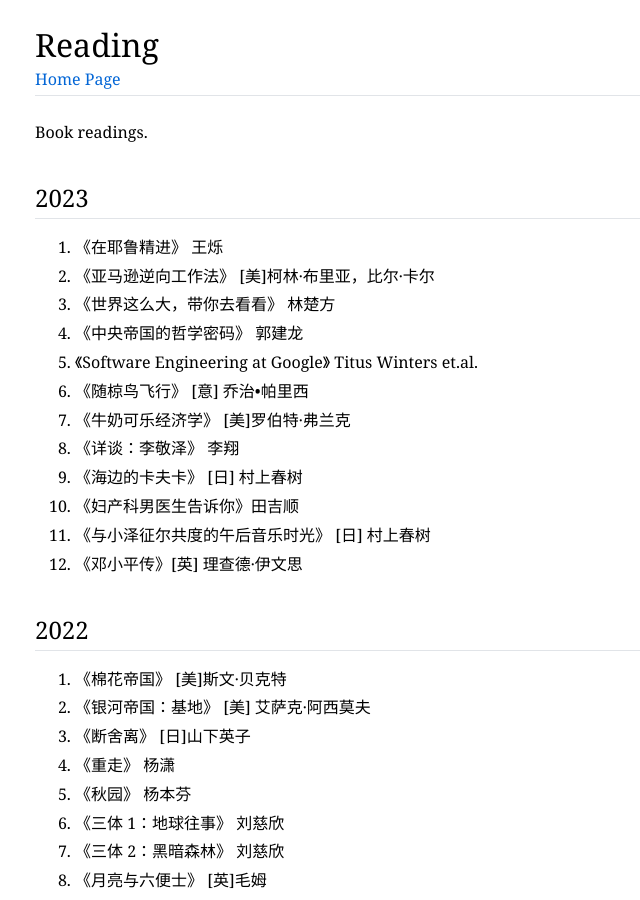
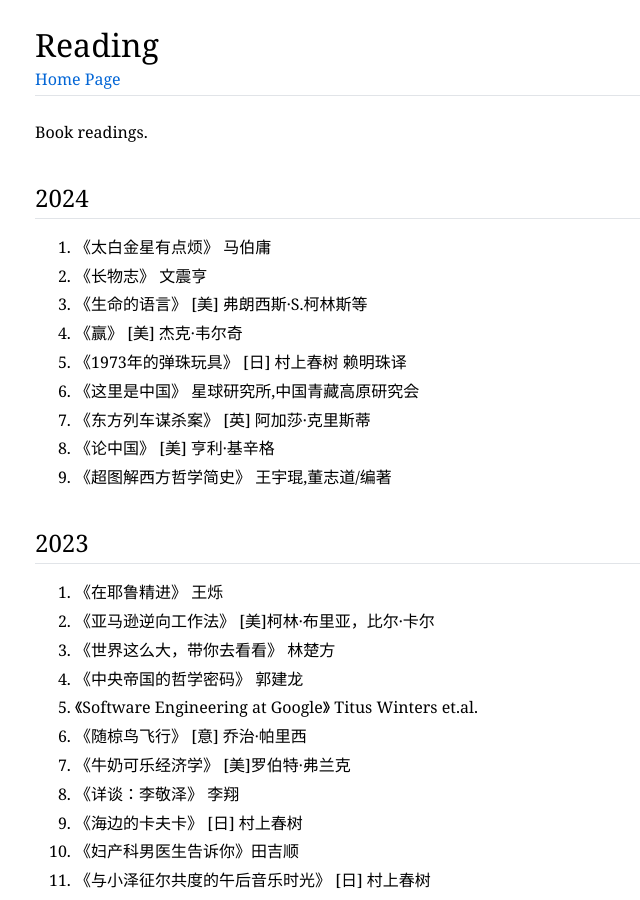
Before and after one commit to fs302/fs302.github.io, a Jekyll site: the page reading.html, which Jekyll copies as it is, in a window 1280 px wide and 900 px high. Shown: the whole window, without its empty margins (0-640 px from the left). Built offline with Jekyll 4.4.1, drawn with Linux system fonts in a browser that asks for light colours.

Commit message:
reading and projects update

```diff
--- a/projects.html
+++ b/projects.html
@@ -35,7 +35,7 @@
 <img src="image/taocode.png" alt="TaoCode" width="400px" /></div>
 <div id="text-container"><p><i><b>Related Techniques</b>: Graph Neural Networks, Social Recommendation</i></p>
 <p>Our research has demonstrated that social relations on Taobao exhibit homophily(the tendency of individuals to associate and bond with similar others), which can serve as an additional data source for <b>user behavior modeling</b> (<a href="https://arxiv.org/abs/2112.14446" target=&ldquo;blank&rdquo;>Huang et al., SIGIR&rsquo;21</a>) and <b>item sales modeling</b> (<a href="https://arxiv.org/abs/2203.14807" target=&ldquo;blank&rdquo;>Yang et al., TKDE&rsquo;22</a>). <br /></p>
-<p>To further boost the power of social relations in the recommendation, we employ <b>graph structure learning(GSL)</b> techniques on the social graph to generate superior recommendations for inactive users[Comming Soon], and introduce GraphTranslator(<a href="https://arxiv.org/abs/2402.07197" target=&ldquo;blank&rdquo;>Zhang et al., WWW&rsquo;24</a>) to conduct <b>open-ended tasks</b> on understanding users interests in social context with GNN(Graph Neural Network) and LLM(Large Language Model).<br /></p>
+<p>To further boost the power of social relations in the recommendation, we employ <b>graph structure learning(GSL)</b> techniques on the social graph to generate superior recommendations for inactive users(<a href="https://arxiv.org/abs/2405.05288v1" target=&ldquo;blank&rdquo;>Liu et al., DASFAA&rsquo;24</a>), and introduce GraphTranslator(<a href="https://arxiv.org/abs/2402.07197" target=&ldquo;blank&rdquo;>Zhang et al., WWW&rsquo;24</a>) to conduct <b>open-ended tasks</b> on understanding users interests in social context with GNN(Graph Neural Network) and LLM(Large Language Model).<br /></p>
 </div></div>
     <div> <!-- nomenulastbit to counteract  <div id="layout">  -->
     </div> <!--- <div id="layout"> --->
--- a/reading.html
+++ b/reading.html
@@ -34,6 +34,27 @@
 <div id="subtitle"><a href="index.html" target=&ldquo;blank&rdquo;>Home Page</a></div>
 </div>
 <p>Book readings.</p>
+<h2>2024</h2>
+<ol>
+<li><p>《太白金星有点烦》 马伯庸</p>
+</li>
+<li><p>《长物志》 文震亨</p>
+</li>
+<li><p>《生命的语言》 [美] 弗朗西斯·S.柯林斯等</p>
+</li>
+<li><p>《赢》 [美] 杰克·韦尔奇</p>
+</li>
+<li><p>《1973年的弹珠玩具》 [日] 村上春树 赖明珠译</p>
+</li>
+<li><p>《这里是中国》 星球研究所,中国青藏高原研究会</p>
+</li>
+<li><p>《东方列车谋杀案》 [英] 阿加莎·克里斯蒂</p>
+</li>
+<li><p>《论中国》 [美] 亨利·基辛格</p>
+</li>
+<li><p>《超图解西方哲学简史》 王宇琨,董志道/编著</p>
+</li>
+</ol>
 <h2>2023</h2>
 <ol>
 <li><p>《在耶鲁精进》 王烁</p>
@@ -46,7 +67,7 @@
 </li>
 <li><p>《Software Engineering at Google》 Titus Winters et.al.</p>
 </li>
-<li><p>《随椋鸟飞行》 [意] 乔治•帕里西</p>
+<li><p>《随椋鸟飞行》 [意] 乔治·帕里西</p>
 </li>
 <li><p>《牛奶可乐经济学》 [美]罗伯特·弗兰克</p>
 </li>
```
Also changed, not shown: index.html (+6 -4 lines), 3 other files.
